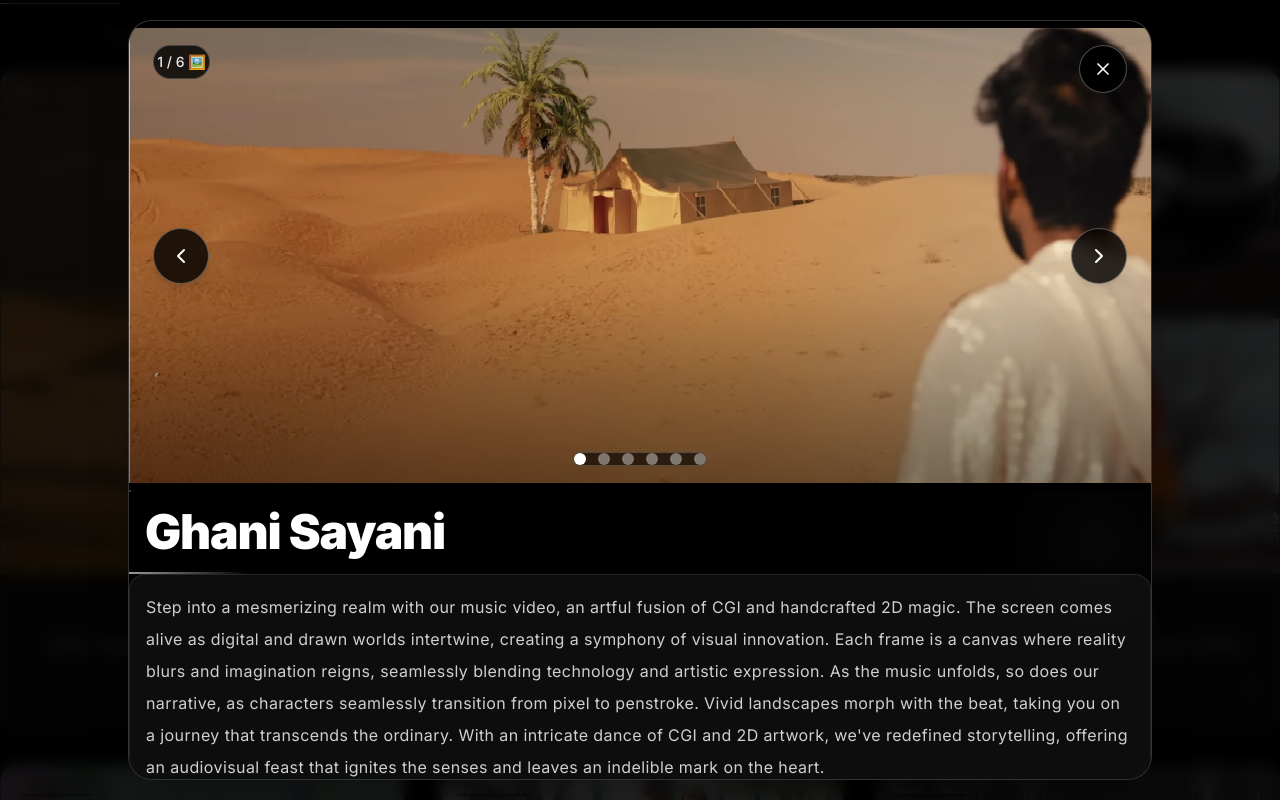
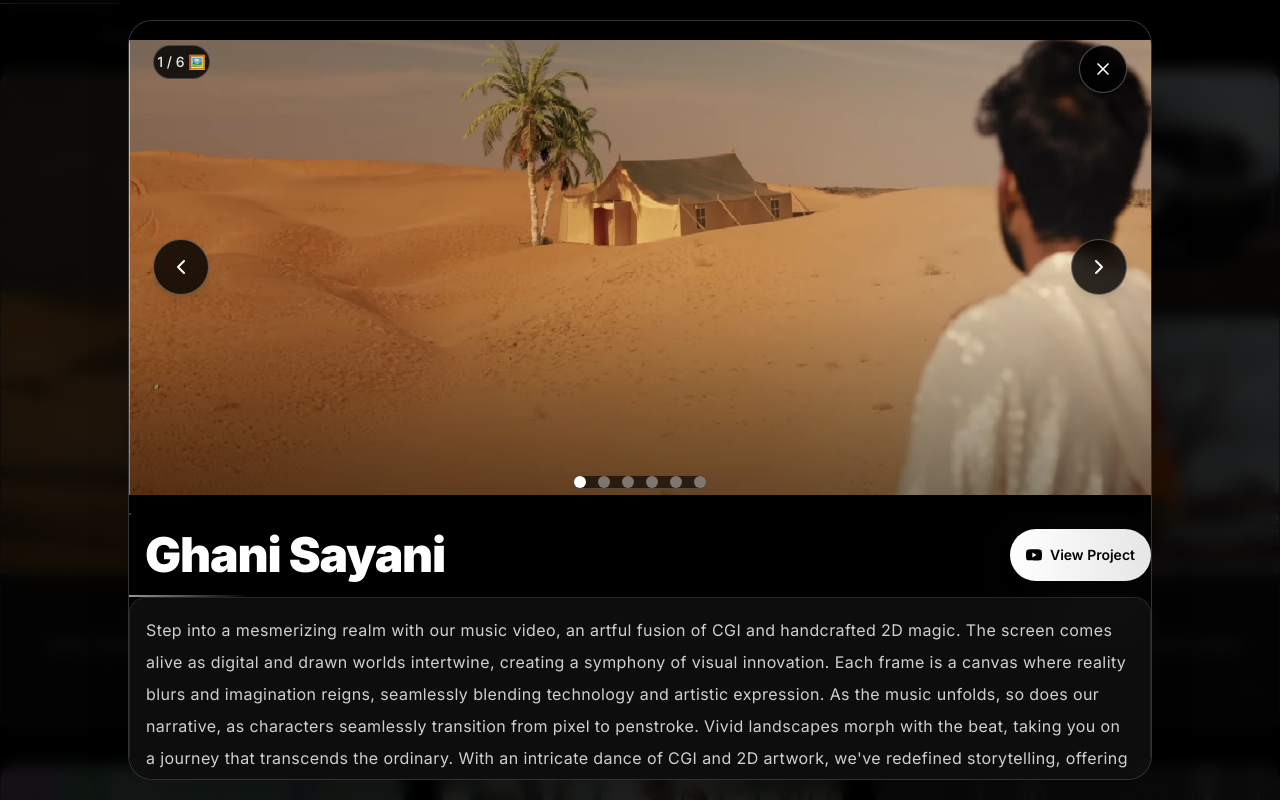
Before and after one commit to harry91198/sg-portfolio, a Next.js app: page / in a window 1280 px wide. Both pictures are taken after a click on the element 202 px from the left and 2349 px from the top of the page. Shown: the part 1949-2749 px from the top of the page. Built offline with nearby package versions, Linux system fonts and the light colour scheme.

Commit message:
button position changed in ProjectModal

```diff
--- a/src/components/ProjectModal.tsx
+++ b/src/components/ProjectModal.tsx
@@ -90,7 +90,7 @@ export default function ProjectModal({ project, isOpen, onClose }: ProjectModalP
               >
                 {isVideo(images[currentImageIndex]) ? (
                   <video
-                    src={images[currentImageIndex].replace('/public', '')}
+                    src={images[currentImageIndex].replace('/public/', '/')}
                     className="w-full h-full object-contain"
                     controls
                     autoPlay
@@ -99,7 +99,7 @@ export default function ProjectModal({ project, isOpen, onClose }: ProjectModalP
                   />
                 ) : (
                   <Image
-                    src={images[currentImageIndex].replace('/public', '')}
+                    src={images[currentImageIndex].replace('/public/', '/')}
                     alt={`${project.title} - Image ${currentImageIndex + 1}`}
                     fill
                     className="object-contain"
@@ -199,15 +199,44 @@ export default function ProjectModal({ project, isOpen, onClose }: ProjectModalP
                     </motion.div>
                   </div>
 
+                  <div className="flex items-center justify-between mb-8">
                     <motion.h3
                       initial={{ opacity: 0, x: -30 }}
                       animate={{ opacity: 1, x: 0 }}
                       transition={{ delay: 0.4 }}
-                    className="text-4xl md:text-5xl font-black text-white mb-8 tracking-tight"
+                      className="text-4xl md:text-5xl font-black text-white tracking-tight"
                       style={{ padding: '1rem' }}
                     >
                       {project.title}
                     </motion.h3>
+
+                    {/* Action Button - moved from bottom */}
+                    <motion.div
+                      initial={{ opacity: 0, x: 30 }}
+                      animate={{ opacity: 1, x: 0 }}
+                      transition={{ delay: 0.5 }}
+                    >
+                      <motion.a
+                        href={project.link}
+                        target="_blank"
+                        rel="noopener noreferrer"
+                        className="group bg-gradient-to-r from-white to-white/90 text-black px-6 py-3 rounded-full font-semibold text-sm
+                                   hover:from-white/90 hover:to-white/80 transition-all duration-300 flex items-center gap-2 shadow-lg"
+                        style={{ padding: '1rem' }}
+                        whileHover={{ scale: 1.05 }}
+                        whileTap={{ scale: 0.95 }}
+                      >
+                        {project.link.includes('youtube.com') || project.link.includes('youtu.be') ? (
+                          <svg className="w-4 h-4" viewBox="0 0 24 24" fill="currentColor">
+                            <path d="M23.498 6.186a3.016 3.016 0 0 0-2.122-2.136C19.505 3.545 12 3.545 12 3.545s-7.505 0-9.377.505A3.017 3.017 0 0 0 .502 6.186C0 8.07 0 12 0 12s0 3.93.502 5.814a3.016 3.016 0 0 0 2.122 2.136c1.871.505 9.376.505 9.376.505s7.505 0 9.377-.505a3.015 3.015 0 0 0 2.122-2.136C24 15.93 24 12 24 12s0-3.93-.502-5.814zM9.545 15.568V8.432L15.818 12l-6.273 3.568z"/>
+                          </svg>
+                        ) : (
+                          <ExternalLink className="w-4 h-4" />
+                        )}
+                        <span>View Project</span>
+                      </motion.a>
+                    </motion.div>
+                  </div>
 
                   {/* Decorative line */}
                   <motion.div
@@ -232,38 +261,6 @@ export default function ProjectModal({ project, isOpen, onClose }: ProjectModalP
                   </div>
                 </motion.div>
 
-                {/* Action Button */}
-                <motion.div
-                  initial={{ opacity: 0, y: 30 }}
-                  animate={{ opacity: 1, y: 0 }}
-                  transition={{ delay: 0.7 }}
-                  className="flex justify-center"
-                >
-                  <motion.a
-                    href={project.link}
-                    target="_blank"
-                    rel="noopener noreferrer"
-                    style={{padding: '0.75rem'}}
-                    className="group bg-gradient-to-r from-white to-white/90 text-black px-8 py-4 rounded-full font-semibold text-sm
-                               hover:from-white/90 hover:to-white/80 transition-all duration-300 flex items-center gap-3 shadow-lg"
-                    whileHover={{ scale: 1.05, y: -2 }}
-                    whileTap={{ scale: 0.95 }}
-                  >
-                    {project.link.includes('youtube.com') || project.link.includes('youtu.be') ? (
-                      <svg className="w-5 h-5" viewBox="0 0 24 24" fill="currentColor">
-                        <path d="M23.498 6.186a3.016 3.016 0 0 0-2.122-2.136C19.505 3.545 12 3.545 12 3.545s-7.505 0-9.377.505A3.017 3.017 0 0 0 .502 6.186C0 8.07 0 12 0 12s0 3.93.502 5.814a3.016 3.016 0 0 0 2.122 2.136c1.871.505 9.376.505 9.376.505s7.505 0 9.377-.505a3.015 3.015 0 0 0 2.122-2.136C24 15.93 24 12 24 12s0-3.93-.502-5.814zM9.545 15.568V8.432L15.818 12l-6.273 3.568z"/>
-                      </svg>
-                    ) : (
-                      <ExternalLink className="w-5 h-5" />
-                    )}
-                    <span>View Project</span>
-                    <motion.div
-                      animate={{ x: [0, 4, 0] }}
-                      transition={{ duration: 1.5, repeat: Infinity }}
-                      className="w-2 h-2 bg-black/30 rounded-full"
-                    />
-                  </motion.a>
-                </motion.div>
               </div>
             </div>
           </motion.div>
--- a/src/components/WorkSection.tsx
+++ b/src/components/WorkSection.tsx
@@ -278,7 +278,7 @@ export default function WorkSection() {
                 <div className="relative aspect-[4/5] overflow-hidden">
                   {/* Project Image */}
                   <Image
-                    src={project.image.replace('/public', '')}
+                    src={project.image.replace('/public/', '/')}
                     alt={project.title}
                     fill
                     className="object-cover transition-transform duration-700 group-hover:scale-110"
@@ -288,10 +288,10 @@ export default function WorkSection() {
                   <div className="absolute inset-0 bg-black/20 group-hover:bg-black/40 transition-colors duration-300" />
 
                   {/* Category Badge */}
-                  <div className="absolute top-4 left-4 bg-black/80 text-white px-3 py-1.5
+                  {/* <div className="absolute top-4 left-4 bg-black/80 text-white px-3 py-1.5
                                 rounded-full text-xs font-medium backdrop-blur-sm">
                     {project.category}
-                  </div>
+                  </div> */}
 
                   {/* Play Button */}
                   <motion.div
```
Lines whose indentation alone changed are shown as unchanged.
